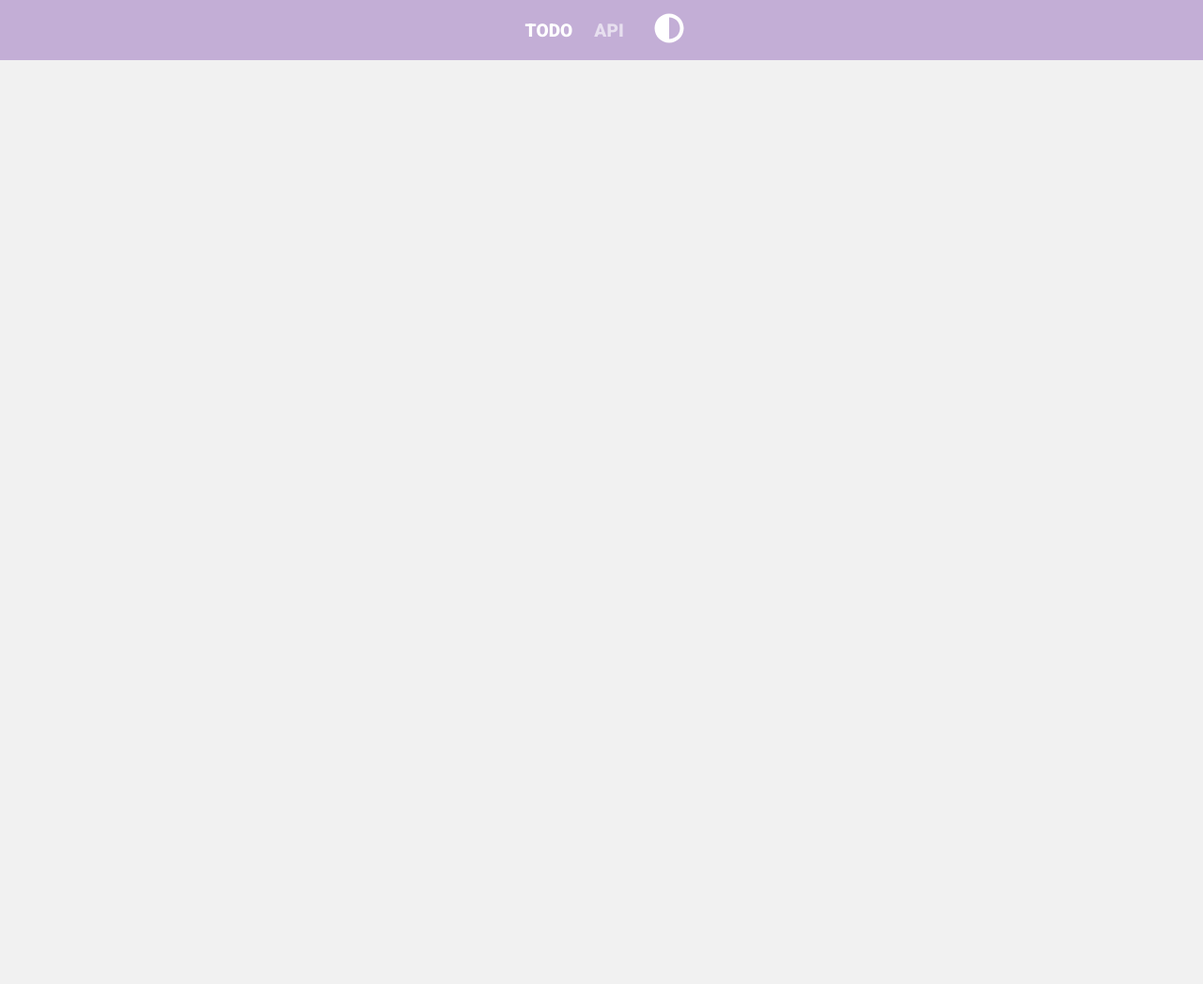
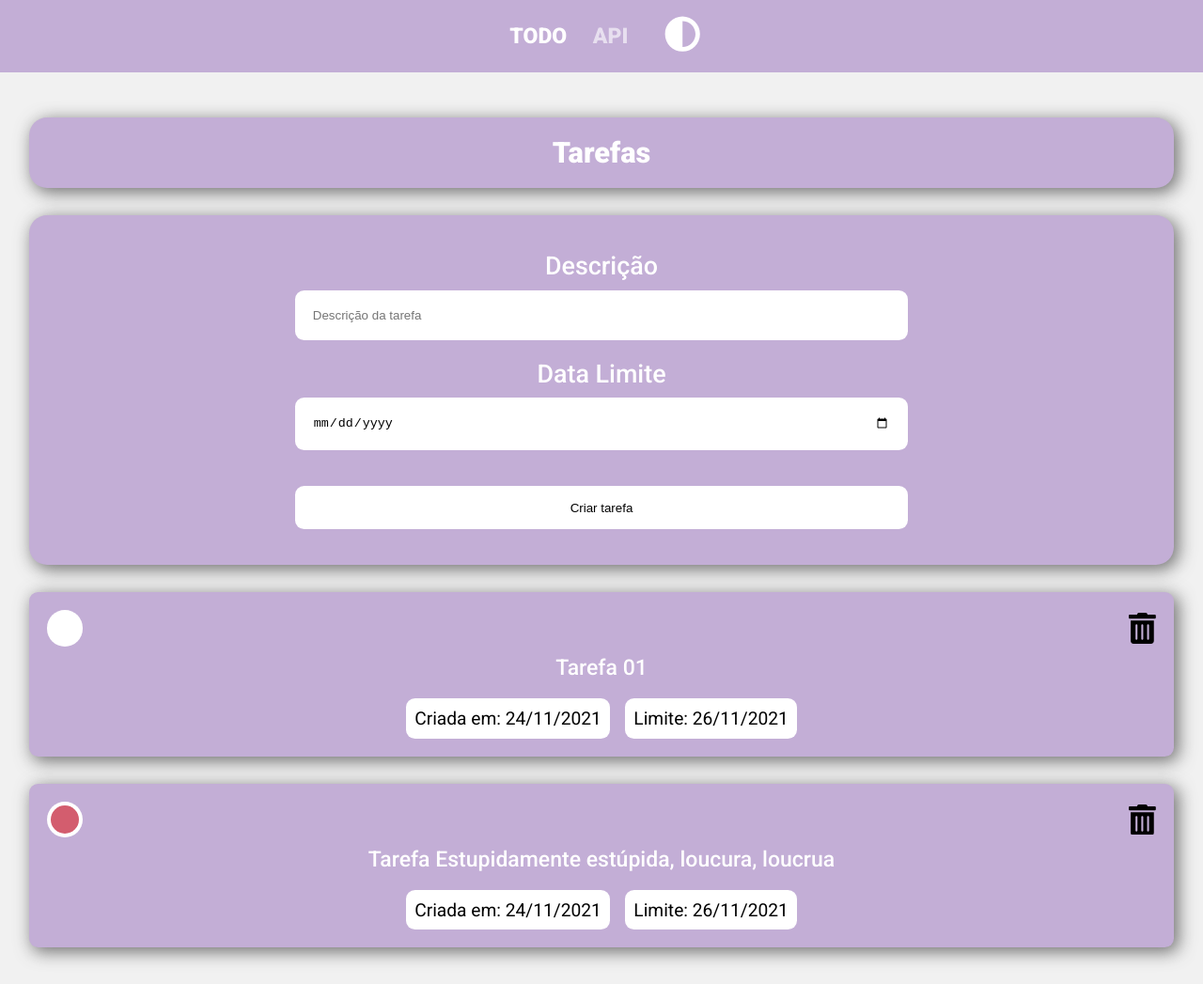
Before and after one commit to WirleySAlmeida/ctd_fe2_checkpoint2_update, a plain HTML site: page index.html in a window 1280 px wide. Shown: the whole page at 94% size. Before the commit the page ends 800 px from the top, so only its background shows below. Drawn offline with Linux system fonts and the light colour scheme.

Commit message:
todo list

```diff
--- a/index.html
+++ b/index.html
@@ -5,7 +5,10 @@
     <meta http-equiv="X-UA-Compatible" content="IE=edge">
     <meta name="viewport" content="width=device-width, initial-scale=1.0">
     <title>Checkpoint 2 - Front End 2</title>
+    <link rel="shortcut icon" href="./assets/img/favicon.png" type="image/x-icon">
     <link rel="stylesheet" href="./styles/global.css">
+    <link rel="stylesheet" href="./styles/todo.css">
+
 </head>
 <body>
     <header>
@@ -20,11 +23,57 @@
             </nav>
             <div>
                 <svg aria-hidden="true" focusable="false" data-prefix="fas" data-icon="adjust" class="svg-inline--fa fa-adjust fa-w-16" role="img" xmlns="http://www.w3.org/2000/svg" viewBox="0 0 512 512">
-                    <path fill="white" d="M8 256c0 136.966 111.033 248 248 248s248-111.034 248-248S392.966 8 256 8 8 119.033 8 256zm248 184V72c101.705 0 184 82.311 184 184 0 101.705-82.311 184-184 184z">
+                    <path fill="currentColor" d="M8 256c0 136.966 111.033 248 248 248s248-111.034 248-248S392.966 8 256 8 8 119.033 8 256zm248 184V72c101.705 0 184 82.311 184 184 0 101.705-82.311 184-184 184z">
                     </path>
                 </svg>
             </div>
         </div>
     </header>
+    <main>
+        <h1>Tarefas</h1>
+        <form action="">
+            <div>
+                <label for="title">Descrição</label>
+                <input type="text" name="title" id="title" placeholder="Descrição da tarefa">
+            </div>
+            <div>
+                <label for="dueDate">Data Limite</label>
+                <input type="date" name="dueDate" id="dueDate">
+            </div>
+            <input type="submit" id="submit" value="Criar tarefa">
+        </form>
+        <div class="cards-container">
+            <div class="card">
+                <div class="options">
+                    <div class="custom-checkbox"></div>
+                    <svg aria-hidden="true" focusable="false" data-prefix="fas" data-icon="trash-alt" class="svg-inline--fa fa-trash-alt fa-w-14" role="img" xmlns="http://www.w3.org/2000/svg" viewBox="0 0 448 512">
+                        <path fill="currentColor" d="M32 464a48 48 0 0 0 48 48h288a48 48 0 0 0 48-48V128H32zm272-256a16 16 0 0 1 32 0v224a16 16 0 0 1-32 0zm-96 0a16 16 0 0 1 32 0v224a16 16 0 0 1-32 0zm-96 0a16 16 0 0 1 32 0v224a16 16 0 0 1-32 0zM432 32H312l-9.4-18.7A24 24 0 0 0 281.1 0H166.8a23.72 23.72 0 0 0-21.4 13.3L136 32H16A16 16 0 0 0 0 48v32a16 16 0 0 0 16 16h416a16 16 0 0 0 16-16V48a16 16 0 0 0-16-16z"></path>
+                    </svg>
+                </div>
+                <div class="card-header">
+                    <h2>Tarefa 01</h2>
+                </div>
+                <div class="card-date">
+                    <p>Criada em: 24/11/2021</p>
+                    <p>Limite: 26/11/2021</p>
+                </div>
+            </div>
+            <div class="card">
+                <div class="options">
+                    <div class="custom-checkbox checked"></div>
+                    <svg aria-hidden="true" focusable="false" data-prefix="fas" data-icon="trash-alt" class="svg-inline--fa fa-trash-alt fa-w-14" role="img" xmlns="http://www.w3.org/2000/svg" viewBox="0 0 448 512">
+                        <path fill="currentColor" d="M32 464a48 48 0 0 0 48 48h288a48 48 0 0 0 48-48V128H32zm272-256a16 16 0 0 1 32 0v224a16 16 0 0 1-32 0zm-96 0a16 16 0 0 1 32 0v224a16 16 0 0 1-32 0zm-96 0a16 16 0 0 1 32 0v224a16 16 0 0 1-32 0zM432 32H312l-9.4-18.7A24 24 0 0 0 281.1 0H166.8a23.72 23.72 0 0 0-21.4 13.3L136 32H16A16 16 0 0 0 0 48v32a16 16 0 0 0 16 16h416a16 16 0 0 0 16-16V48a16 16 0 0 0-16-16z"></path>
+                    </svg>
+                </div>
+                <div class="card-header">
+                    <h2>Tarefa Estupidamente estúpida, loucura, loucrua</h2>
+                </div>
+                <div class="card-date">
+                    <p>Criada em: 24/11/2021</p>
+                    <p>Limite: 26/11/2021</p>
+                </div>
+            </div>
+        </div>
+    </main>
 </body>
 </html>
--- a/styles/global.scss
+++ b/styles/global.scss
@@ -11,7 +11,7 @@
 :root {
     --background-color: #f1f1f1;
     --color-primary: #C3AED6;
-    --color-secondary: #f5f5f5;
+    --color-secondary: #D35D6E;
 }
 
 body {
@@ -29,6 +29,7 @@ header {
     .header-container {
         display: flex;
         align-items: center;
+        color: white;
 
         nav {
             display: flex;
--- /dev/null
+++ b/styles/todo.scss
@@ -0,0 +1,253 @@
+main {
+    padding: 1rem 0.8rem 2rem 0.8rem;
+    text-align: center;
+
+    h1 {
+        padding: 1rem 0;
+        margin: 1.5rem 0;
+        background-color: var(--color-primary);
+        color: white;
+        font-size: 1.6rem;
+        border-radius: 1rem;
+        box-shadow: 4px 4px 18px 1px rgba(82,82,82,0.8);
+    }
+
+    form {
+        display: flex;
+        flex-direction: column;
+        align-items: center;
+        justify-content: center;
+        border-radius: 1rem;
+        background-color: var(--color-primary);
+        gap: 1rem;
+        padding: 2rem 3rem;
+        box-shadow: 4px 4px 18px 1px rgba(82,82,82,0.8);
+
+        div {
+            display: flex;
+            flex-direction: column;
+            align-items: center;
+            justify-content: center;
+
+            label {
+                font-size: 1.2em;
+                font-weight: 500;
+                color: white;
+                margin-bottom: 0.5rem;
+            }
+            input {
+                width: 16rem;
+                padding: 0.8rem;
+                border-radius: 0.5rem;
+                border: none;
+            }
+        }
+
+        #submit {
+            margin-top: 1rem;
+            width: 16rem;
+            padding: 0.6rem 0.8rem;
+            border-radius: 0.5rem;
+            border: none;
+            background-color: white;
+            font-weight: 500;
+            cursor: pointer;
+            transition: all 200ms ease-in-out;
+
+            &:hover, &:focus {
+                transform: scale(1.05);
+                background-color: var(--color-secondary);
+            }
+        }
+    }
+
+    .cards-container {
+        margin-top: 1.5rem;
+        display: flex;
+        flex-direction: column;
+        gap: 1.5rem;
+
+        .card {
+            display: flex;
+            flex-direction: column;
+            align-items: center;
+            justify-content: center;
+            border-radius: 0.5rem;
+            box-shadow: 4px 4px 18px 1px rgba(82,82,82,0.8);
+            background-color: var(--color-primary);
+            padding: 1rem;
+
+            .options {
+                display: flex;
+                align-items: center;
+                width: 100%;
+                justify-content: space-between;
+
+                .custom-checkbox {
+                    position: relative;
+                    border-radius: 50%;
+                    background-color: white;
+                    width: 2rem;
+                    height: 2rem;
+                    cursor: pointer;
+
+                    &::after {
+                        content: "";
+                        position: absolute;
+                        opacity: 0;
+                        background-color: var(--color-secondary);
+                        top: 0.2rem;
+                        left: 0.2rem;
+                        width: 1.6rem;
+                        height: 1.6rem;
+                        border-radius: 50%;
+                    }
+                }
+
+                .custom-checkbox.checked {
+                    position: relative;
+                    border-radius: 50%;
+                    background-color: white;
+                    width: 2rem;
+                    height: 2rem;
+                    cursor: pointer;
+
+                    &::after {
+                        content: "";
+                        position: absolute;
+                        opacity: 1;
+                        background-color: var(--color-secondary);
+                        top: 0.2rem;
+                        left: 0.2rem;
+                        width: 1.6rem;
+                        height: 1.6rem;
+                        border-radius: 50%;
+                    }
+                }
+
+                .fa-trash-alt {
+                    width: 1.5rem;
+                    cursor: pointer;
+                }
+            }
+
+            h2 {
+                margin-top: 0.5rem;
+                font-size: 1.2rem;
+                font-weight: 500;
+                color: white;
+            }
+
+            .card-date {
+                margin-top: 1rem;
+                display: flex;
+                align-items: center;
+                justify-content: center;
+                gap: 0.8rem;
+                color: black;
+
+                p {
+                    background-color: white;
+                    border-radius: 0.5rem;
+                    padding: 0.5rem;
+                }
+            }
+        }
+    }
+}
+
+@media (min-width: 768px) {
+    main {
+        padding: 1rem 1.6rem 2rem 1.6rem;
+        form {
+            padding: 2rem 3rem;
+
+            div {
+                display: flex;
+                flex-direction: column;
+                align-items: center;
+                justify-content: center;
+
+                label {
+                    font-size: 1.4em;
+                    font-weight: 500;
+                    color: white;
+                    margin-bottom: 0.5rem;
+                }
+                input {
+                    width: 34rem;
+                    padding: 1rem;
+                    border-radius: 0.5rem;
+                    border: none;
+                }
+            }
+
+            #submit {
+                margin-top: 1rem;
+                width: 34rem;
+                padding: 0.8rem 1rem;
+                border-radius: 0.5rem;
+                border: none;
+                background-color: white;
+                font-weight: 500;
+                cursor: pointer;
+                transition: all 200ms ease-in-out;
+
+                &:hover, &:focus {
+                    transform: scale(1.05);
+                    background-color: var(--color-secondary);
+                }
+            }
+        }
+    }
+}
+
+@media (min-width: 1024px) {
+    :root{
+        font-size: 1.2rem;
+    }
+
+    main {
+        padding: 1rem 1.6rem 2rem 1.6rem;
+        form {
+            padding: 2rem 3rem;
+
+            div {
+                display: flex;
+                flex-direction: column;
+                align-items: center;
+                justify-content: center;
+
+                label {
+                    font-size: 1.4em;
+                    font-weight: 500;
+                    color: white;
+                    margin-bottom: 0.5rem;
+                }
+                input {
+                    width: 34rem;
+                    padding: 1rem;
+                    border-radius: 0.5rem;
+                    border: none;
+                }
+            }
+
+            #submit {
+                margin-top: 1rem;
+                width: 34rem;
+                padding: 0.8rem 1rem;
+                border-radius: 0.5rem;
+                border: none;
+                background-color: white;
+                font-weight: 500;
+                cursor: pointer;
+                transition: all 200ms ease-in-out;
+
+                &:hover, &:focus {
+                    transform: scale(1.05);
+                    background-color: var(--color-secondary);
+                }
+            }
+        }
+    }
+}
```
Also changed, not shown: api-page.html (+5 -1 lines), assets/img/favicon.png (added), styles/global.css, styles/todo.css (added), 2 other files.
